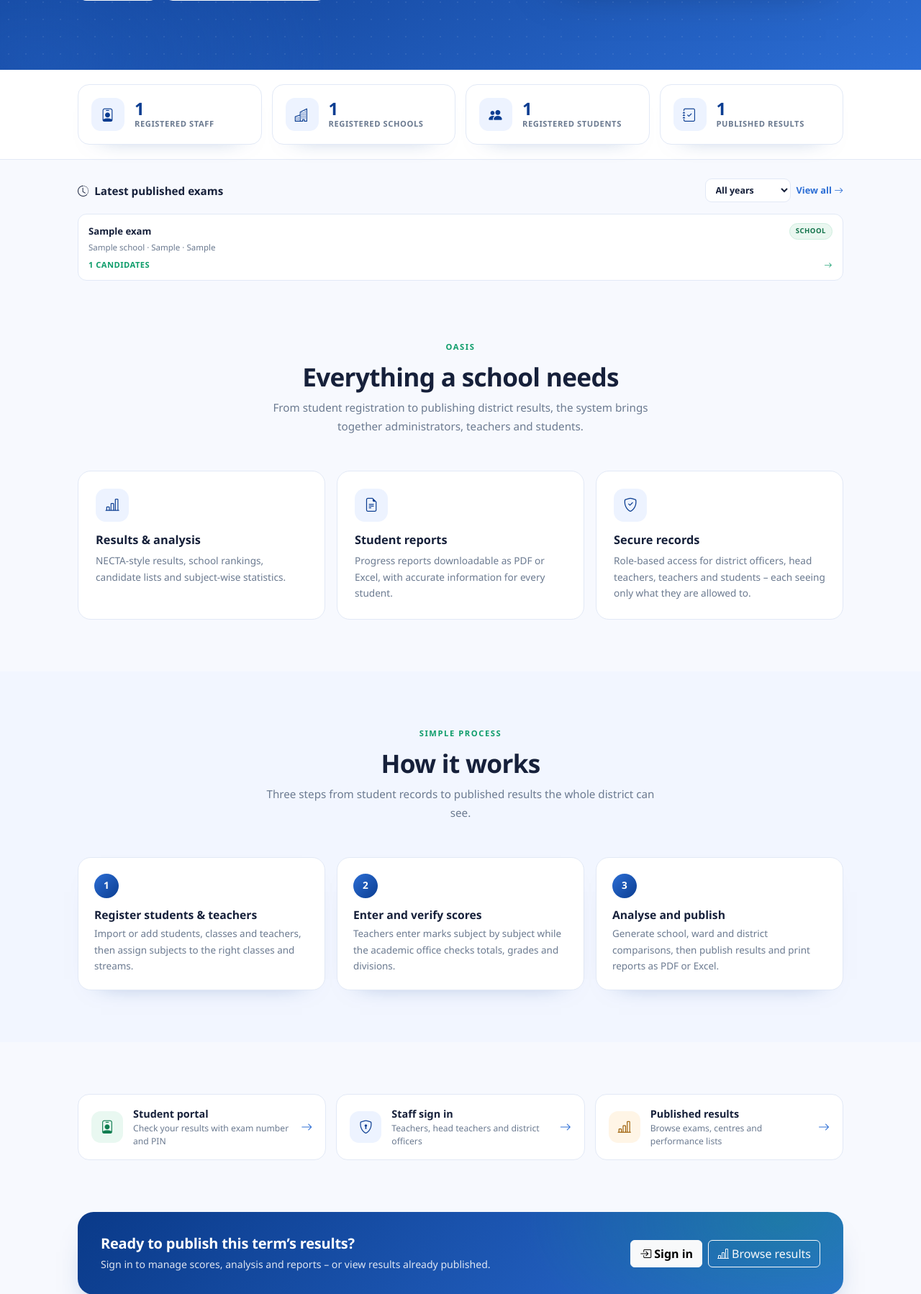
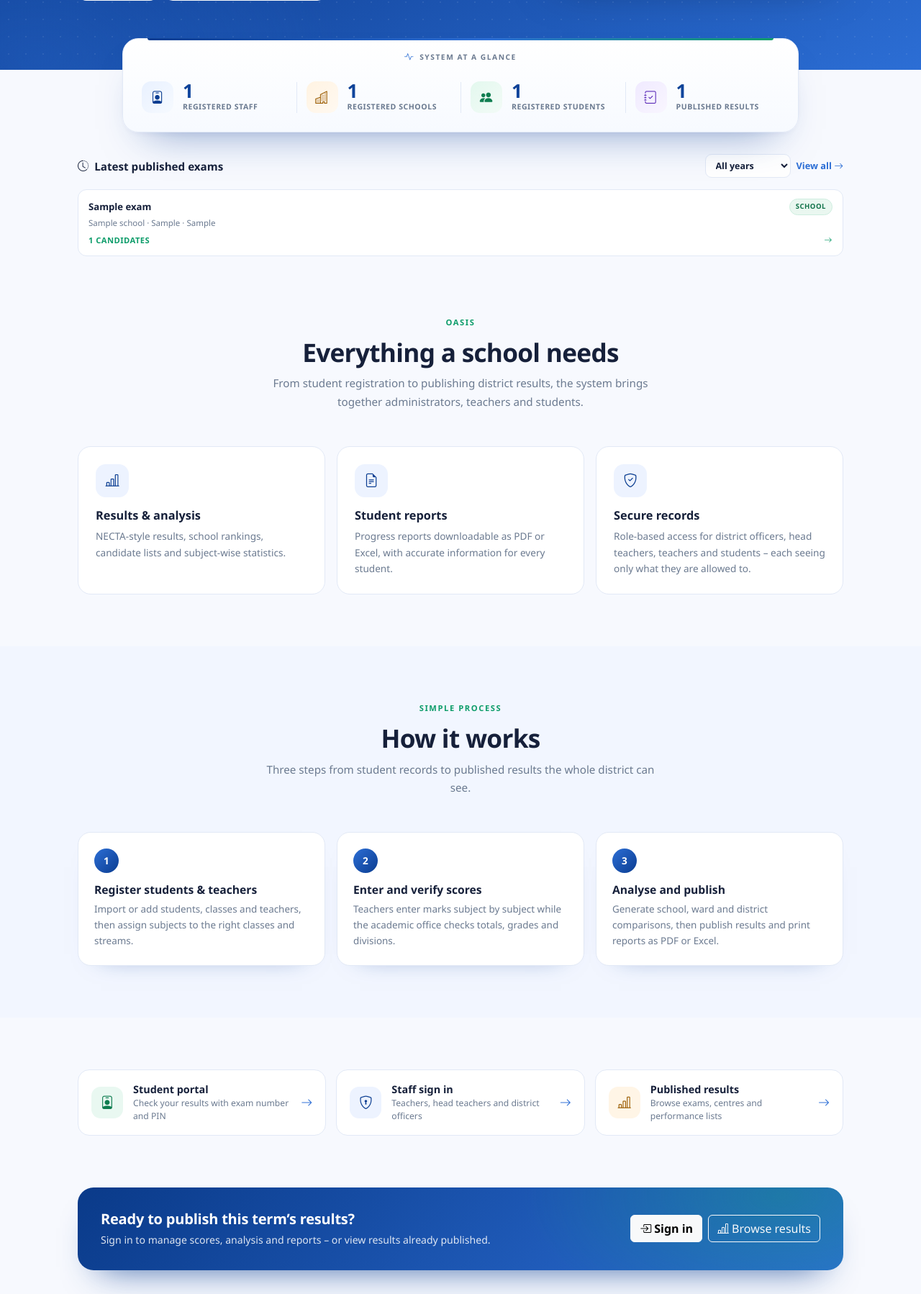
Before and after one commit to henryntanyi-design/matokeo, a PHP site: page /matokeo/ in a window 1280 px wide. Shown: the part 460-2258 px from the top of the page at 72% size. Run offline with PHP 8.4, Linux system fonts and the light colour scheme; data comes from the database, SQL or seed files in the repository; tables that the repository leaves empty hold one stand-in row (values such as "Sample post"); some libraries are stand-ins or nearby versions.

Commit message:
Refine homepage stats into a narrower, elevated panel
Center the four statistics in a compact 940px panel that slightly
overlaps the hero, with tinted icons, gradient numbers and dividers,
so the section no longer spans the full page width.

🤖 Generated with Codebuff
Co-Authored-By: Codebuff <noreply@codebuff.com>

```diff
--- a/index.php
+++ b/index.php
@@ -117,15 +117,29 @@ a{text-decoration:none}
 .hm-hero-card .mini{display:flex;align-items:center;justify-content:space-between;gap:14px;padding:12px 0;border-bottom:1px solid rgba(255,255,255,.15)}
 .hm-hero-card .mini:last-child{border-bottom:0}
 .hm-hero-card .mini b{font-size:1.45rem;line-height:1}
-.hm-strip{background:#fff;border-bottom:1px solid var(--line);padding:20px 0}
-.hm-stat-cards{display:grid;grid-template-columns:repeat(4,minmax(0,1fr));gap:14px}
-.hm-stat-card{display:flex;align-items:center;gap:14px;background:#fff;border:1px solid var(--line);border-radius:16px;
-  padding:18px;box-shadow:0 16px 34px -32px rgba(11,61,145,.6);transition:transform .18s,box-shadow .18s,border-color .18s}
-.hm-stat-card:hover{transform:translateY(-2px);border-color:#b9cdf0;box-shadow:0 20px 38px -28px rgba(11,61,145,.55)}
-.hm-stat-card .ic{width:46px;height:46px;border-radius:13px;background:#edf3ff;color:var(--brand);
-  display:inline-flex;align-items:center;justify-content:center;font-size:1.15rem;flex:0 0 auto}
-.hm-stat-card b{display:block;font-size:1.5rem;line-height:1.05;color:var(--brand);font-weight:800}
-.hm-stat-card span{display:block;font-size:.7rem;font-weight:700;letter-spacing:.05em;text-transform:uppercase;color:var(--mut)}
+/* Kadi za takwimu: panel nyembamba iliyokaa katikati, inayogusa hero kidogo. */
+.hm-strip{background:transparent;border-bottom:0;padding:0 0 4px}
+.hm-stats-shell{max-width:940px;margin:-44px auto 0;position:relative;z-index:2;padding:14px 12px 12px;
+  background:linear-gradient(180deg,#ffffff 0%,#f7faff 100%);border:1px solid var(--line);border-radius:22px;
+  box-shadow:0 30px 60px -34px rgba(11,61,145,.55),0 4px 16px -10px rgba(11,61,145,.18)}
+.hm-stats-shell:before{content:"";position:absolute;left:34px;right:34px;top:-1px;height:3px;border-radius:0 0 4px 4px;
+  background:linear-gradient(90deg,var(--brand),var(--brand2) 55%,var(--brand3))}
+.hm-stats-head{display:flex;align-items:center;justify-content:center;gap:7px;padding:2px 0 10px;
+  font-size:.64rem;font-weight:800;letter-spacing:.15em;text-transform:uppercase;color:var(--mut)}
+.hm-stats-head i{color:var(--brand2);font-size:.78rem}
+.hm-stat-cards{display:grid;grid-template-columns:repeat(4,minmax(0,1fr))}
+.hm-stat-card{position:relative;display:flex;align-items:center;gap:13px;border-radius:14px;padding:14px 14px;
+  transition:background .18s,box-shadow .18s}
+.hm-stat-card+.hm-stat-card:before{content:"";position:absolute;left:0;top:20%;bottom:20%;width:1px;background:var(--line)}
+.hm-stat-card:hover{background:#fff;box-shadow:0 16px 30px -24px rgba(11,61,145,.6)}
+.hm-stat-card .ic{width:44px;height:44px;border-radius:13px;flex:0 0 auto;color:var(--brand);
+  background:linear-gradient(135deg,#e9f1ff,#f6faff);display:inline-flex;align-items:center;justify-content:center;font-size:1.1rem}
+.hm-stat-card .ic.green{color:#0f7d50;background:linear-gradient(135deg,#e3f8ee,#f3fbf7)}
+.hm-stat-card .ic.amber{color:#9a5b00;background:linear-gradient(135deg,#fff3e2,#fff9f1)}
+.hm-stat-card .ic.violet{color:#5b2bb8;background:linear-gradient(135deg,#f0eaff,#f9f6ff)}
+.hm-stat-card b{display:block;font-size:1.65rem;line-height:1.05;font-weight:800;letter-spacing:-.02em;
+  background:linear-gradient(135deg,#0b3d91,#2c6ed5);-webkit-background-clip:text;background-clip:text;color:transparent}
+.hm-stat-card span{display:block;font-size:.66rem;font-weight:700;letter-spacing:.05em;text-transform:uppercase;color:var(--mut)}
 .hm-latest{padding:26px 0 6px}
 .hm-latest-title{font-size:.95rem;font-weight:800;color:var(--ink);margin:0}
 .hm-latest-all{font-size:.8rem;font-weight:700;color:var(--brand2)}
@@ -193,8 +207,17 @@ a{text-decoration:none}
 .hm-foot{background:#0a2f70;color:rgba(255,255,255,.72);font-size:.8rem;padding:26px 0}
 .hm-foot a{color:rgba(255,255,255,.9);font-weight:600}
 .hm-foot a:hover{color:#fff}
-@media (max-width:991px){.hm-stat-cards{grid-template-columns:repeat(2,minmax(0,1fr))}}
-@media (max-width:479px){.hm-stat-cards{grid-template-columns:1fr}}
+@media (max-width:991px){
+  .hm-stats-shell{max-width:680px;margin-top:-32px;padding:12px 10px 10px}
+  .hm-stat-cards{grid-template-columns:repeat(2,minmax(0,1fr));gap:6px}
+  .hm-stat-card{border:1px solid var(--line);background:#fff}
+  .hm-stat-card+.hm-stat-card:before{display:none}
+}
+@media (max-width:479px){
+  .hm-stats-shell{max-width:100%;margin-top:-24px;border-radius:18px}
+  .hm-stat-cards{grid-template-columns:1fr}
+  .hm-stat-card b{font-size:1.5rem}
+}
 @media (max-width:767px){
   .hm-hero{padding:56px 0 64px}
   .hm-section{padding:52px 0}
@@ -259,11 +282,14 @@ a{text-decoration:none}
 
 <section class="hm-strip" aria-label="System statistics">
   <div class="container">
-    <div class="hm-stat-cards">
-      <div class="hm-stat-card"><span class="ic"><i class="bi bi-person-badge"></i></span><div><b class="stat-num" data-count="<?php echo (int)$statStaff; ?>"><?php echo (int)$statStaff; ?></b><span>Registered staff</span></div></div>
-      <div class="hm-stat-card"><span class="ic"><i class="bi bi-buildings"></i></span><div><b class="stat-num" data-count="<?php echo (int)$statSchoolsAll; ?>"><?php echo (int)$statSchoolsAll; ?></b><span>Registered schools</span></div></div>
-      <div class="hm-stat-card"><span class="ic"><i class="bi bi-people-fill"></i></span><div><b class="stat-num" data-count="<?php echo (int)$statStudents; ?>"><?php echo (int)$statStudents; ?></b><span>Registered students</span></div></div>
-      <div class="hm-stat-card"><span class="ic"><i class="bi bi-journal-check"></i></span><div><b class="stat-num" data-count="<?php echo (int)$statPublished; ?>"><?php echo (int)$statPublished; ?></b><span>Published results</span></div></div>
+    <div class="hm-stats-shell">
+      <div class="hm-stats-head"><i class="bi bi-activity"></i>System at a glance</div>
+      <div class="hm-stat-cards">
+        <div class="hm-stat-card"><span class="ic"><i class="bi bi-person-badge"></i></span><div><b class="stat-num" data-count="<?php echo (int)$statStaff; ?>"><?php echo (int)$statStaff; ?></b><span>Registered staff</span></div></div>
+        <div class="hm-stat-card"><span class="ic amber"><i class="bi bi-buildings"></i></span><div><b class="stat-num" data-count="<?php echo (int)$statSchoolsAll; ?>"><?php echo (int)$statSchoolsAll; ?></b><span>Registered schools</span></div></div>
+        <div class="hm-stat-card"><span class="ic green"><i class="bi bi-people-fill"></i></span><div><b class="stat-num" data-count="<?php echo (int)$statStudents; ?>"><?php echo (int)$statStudents; ?></b><span>Registered students</span></div></div>
+        <div class="hm-stat-card"><span class="ic violet"><i class="bi bi-journal-check"></i></span><div><b class="stat-num" data-count="<?php echo (int)$statPublished; ?>"><?php echo (int)$statPublished; ?></b><span>Published results</span></div></div>
+      </div>
     </div>
   </div>
 </section>
```
